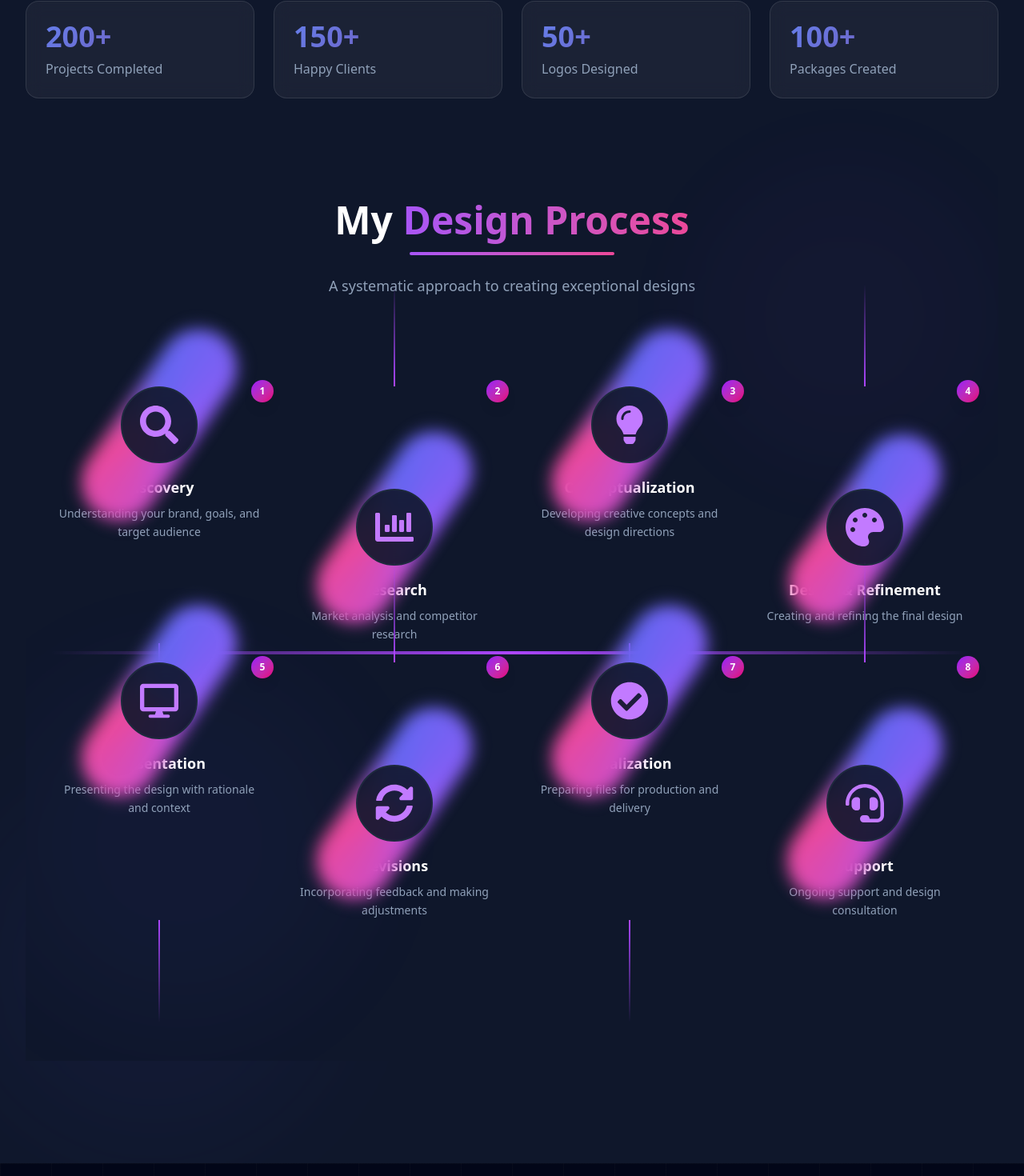
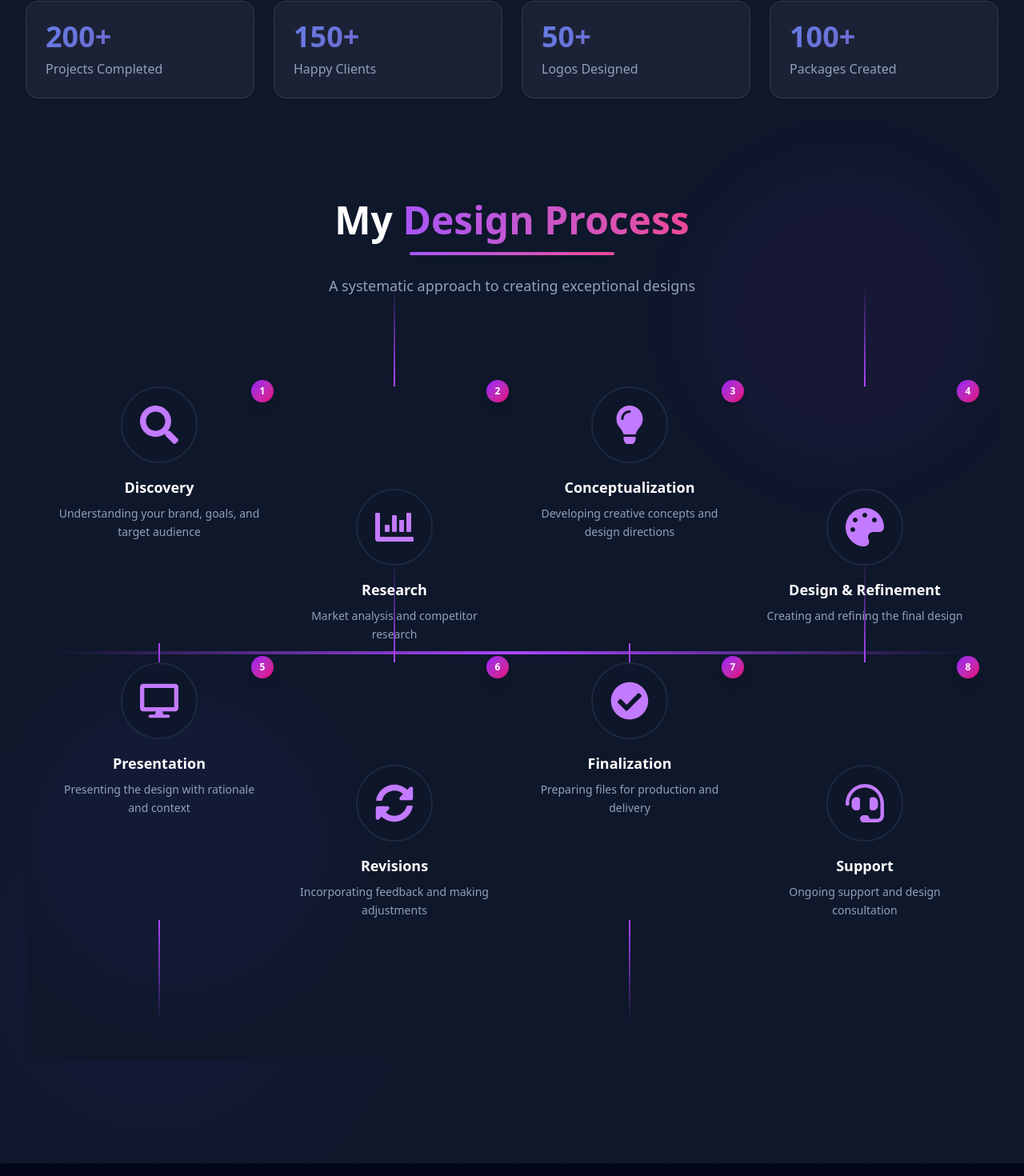
Before and after one commit to Jayasurya-JK/Harry-Designs, a React (Vite) app: page / in a window 1280 px wide. Shown: the part 2868-4338 px from the top of the page at 80% size. Built offline with nearby package versions, Linux system fonts and the light colour scheme.

Commit message:
Remove continuous animations and optimize for mobile performance
Co-authored-by: Jayasurya-JK <68387995+Jayasurya-JK@users.noreply.github.com>

```diff
--- a/src/components/DesignProcess.jsx
+++ b/src/components/DesignProcess.jsx
@@ -86,31 +86,19 @@ const DesignProcess = () => {
 
   return (
     <section className="relative py-20 md:py-32 bg-slate-900 overflow-hidden" ref={ref}>
-      {/* Background gradient effects matching site theme */}
+      {/* Background gradient effects matching site theme - Static on mobile, subtle on desktop */}
       <div className="absolute inset-0">
         <motion.div
-          animate={{
-            opacity: [0.3, 0.5, 0.3],
-            scale: [1, 1.2, 1],
-          }}
-          transition={{
-            duration: 8,
-            repeat: Infinity,
-            ease: "easeInOut"
-          }}
-          className="absolute top-20 right-0 w-96 h-96 bg-purple-500/10 rounded-full blur-3xl"
+          initial={{ opacity: 0 }}
+          animate={isInView ? { opacity: isMobile ? 0.15 : 0.25 } : { opacity: 0 }}
+          transition={{ duration: 1, ease: "easeOut" }}
+          className="absolute top-20 right-0 w-96 h-96 bg-purple-500/20 rounded-full blur-3xl md:blur-2xl"
         />
         <motion.div
-          animate={{
-            opacity: [0.3, 0.5, 0.3],
-            scale: [1, 1.3, 1],
-          }}
-          transition={{
-            duration: 10,
-            repeat: Infinity,
-            ease: "easeInOut"
-          }}
-          className="absolute bottom-20 left-0 w-96 h-96 bg-indigo-500/10 rounded-full blur-3xl"
+          initial={{ opacity: 0 }}
+          animate={isInView ? { opacity: isMobile ? 0.15 : 0.25 } : { opacity: 0 }}
+          transition={{ duration: 1, delay: 0.2, ease: "easeOut" }}
+          className="absolute bottom-20 left-0 w-96 h-96 bg-indigo-500/20 rounded-full blur-3xl md:blur-2xl"
         />
       </div>
       <div className="max-w-7xl mx-auto px-4 sm:px-6 lg:px-8 relative z-10">
@@ -158,12 +146,7 @@ const DesignProcess = () => {
           >
             <p className="text-slate-400 text-sm flex items-center justify-center gap-2">
               <span>Swipe to see process</span>
-              <motion.span
-                animate={{ x: [0, 5, 0] }}
-                transition={{ duration: 1.5, repeat: Infinity }}
-              >
-                →
-              </motion.span>
+              <span>→</span>
             </p>
           </motion.div>
         )}
@@ -213,19 +196,11 @@ const DesignProcess = () => {
                       transition={{ delay: index * 0.15 + 0.5, duration: 0.6 }}
                     />
 
-                    {/* Icon Circle with Rotating Ring */}
+                    {/* Icon Circle - Static gradient on hover only */}
                     <div className="relative mb-4 flex justify-center">
-                      {/* Rotating Ring Effect */}
-                      <motion.div
-                        animate={{
-                          rotate: [0, 360],
-                        }}
-                        transition={{
-                          duration: 20,
-                          repeat: Infinity,
-                          ease: "linear"
-                        }}
-                        className="absolute inset-0 rounded-full"
+                      {/* Static gradient background - only visible on hover */}
+                      <div
+                        className="absolute inset-0 rounded-full opacity-0 group-hover:opacity-100 transition-opacity duration-500"
                         style={{
                           background: "conic-gradient(from 0deg, #a855f7, #ec4899, #6366f1, #a855f7)",
                           filter: "blur(10px)",
@@ -236,26 +211,15 @@ const DesignProcess = () => {
                       {/* Icon Container */}
                       <motion.div
                         className="relative w-24 h-24 rounded-full bg-slate-900/90 backdrop-blur-sm flex items-center justify-center border-2 border-slate-800 group-hover:border-purple-500 transition-colors duration-300"
-                        whileHover={{
-                          rotate: [0, -5, 5, 0],
-                          transition: { duration: 0.5 }
-                        }}
                       >
                         <motion.div
                           className="text-purple-400 group-hover:text-purple-300 transition-colors"
                           whileHover={{ scale: 1.1 }}
+                          transition={{ duration: 0.3 }}
                         >
                           {step.icon}
                         </motion.div>
                       </motion.div>
-
-                      {/* Hover Glow Effect */}
-                      <motion.div
-                        className="absolute inset-0 rounded-full opacity-0 group-hover:opacity-100 transition-opacity duration-300"
-                        style={{
-                          boxShadow: "0 0 40px rgba(168, 85, 247, 0.7)",
-                        }}
-                      />
                     </div>
 
                     {/* Card Content */}
@@ -338,39 +302,26 @@ const DesignProcess = () => {
                 }}
                 className="snap-center flex-shrink-0 w-full"
               >
-                <div className="flex flex-col items-center text-center p-6 rounded-3xl glass-effect border border-slate-800">
-                  {/* Icon Circle (replacing number) */}
+                <div className="flex flex-col items-center text-center p-6 rounded-3xl bg-slate-800/30 border border-slate-800">
+                  {/* Icon Circle - Static, no animations on mobile for performance */}
                   <div className="relative mb-6">
-                    <motion.div
-                      animate={{
-                        rotate: currentSlide === index ? [0, 360] : 0,
-                      }}
-                      transition={{
-                        duration: 2,
-                        ease: "easeInOut"
-                      }}
-                      className="absolute inset-0 rounded-full"
+                    <div
+                      className={`absolute inset-0 rounded-full transition-opacity duration-300 ${
+                        currentSlide === index ? 'opacity-30' : 'opacity-0'
+                      }`}
                       style={{
-                        background: "conic-gradient(from 0deg, #a855f7, #ec4899, #6366f1, #a855f7)",
+                        background: "linear-gradient(135deg, #a855f7, #ec4899)",
                         filter: "blur(8px)",
                         transform: "scale(1.1)",
                       }}
                     />
 
-                    <div className="relative w-24 h-24 rounded-full bg-slate-900/80 backdrop-blur-sm flex items-center justify-center border-2 border-purple-500">
-                      <motion.div
-                        className="text-purple-400"
-                        animate={{
-                          scale: currentSlide === index ? [1, 1.1, 1] : 1,
-                        }}
-                        transition={{
-                          duration: 1.5,
-                          repeat: currentSlide === index ? Infinity : 0,
-                          ease: "easeInOut"
-                        }}
-                      >
+                    <div className={`relative w-24 h-24 rounded-full bg-slate-900/80 flex items-center justify-center border-2 transition-colors duration-300 ${
+                      currentSlide === index ? 'border-purple-500' : 'border-slate-700'
+                    }`}>
+                      <div className="text-purple-400">
                         {step.icon}
-                      </motion.div>
+                      </div>
                     </div>
                   </div>
 
--- a/src/index.css
+++ b/src/index.css
@@ -16,6 +16,15 @@
     background: rgba(255, 255, 255, 0.05);
     backdrop-filter: blur(10px);
     border: 1px solid rgba(255, 255, 255, 0.1);
+  }
+
+  /* Mobile-optimized glass effect - no backdrop-filter for performance */
+  @media (max-width: 768px) {
+    .glass-effect {
+      background: rgba(255, 255, 255, 0.08);
+      backdrop-filter: none;
+      border: 1px solid rgba(255, 255, 255, 0.1);
+    }
   }
 
   .scrollbar-hide {
```
